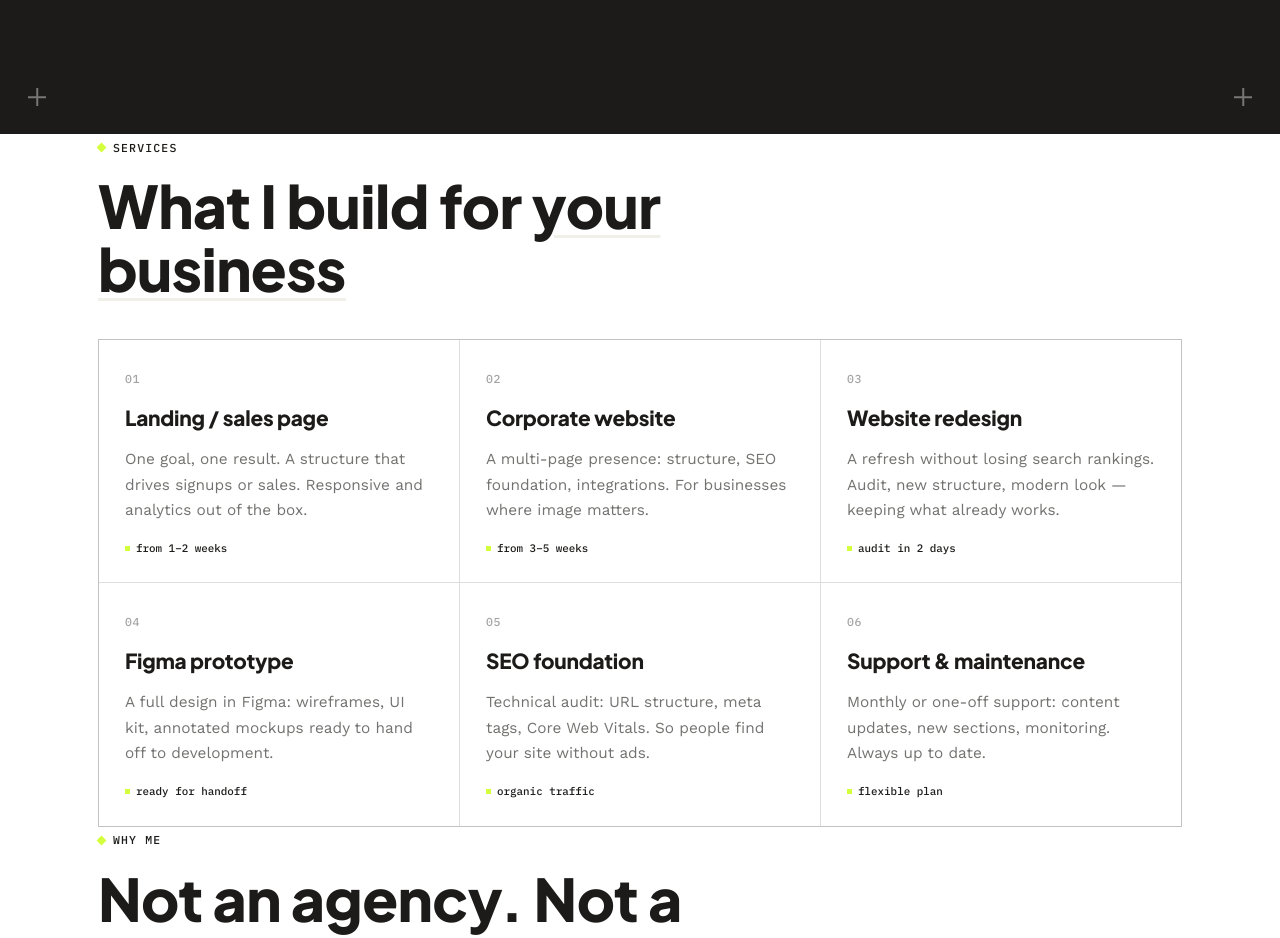
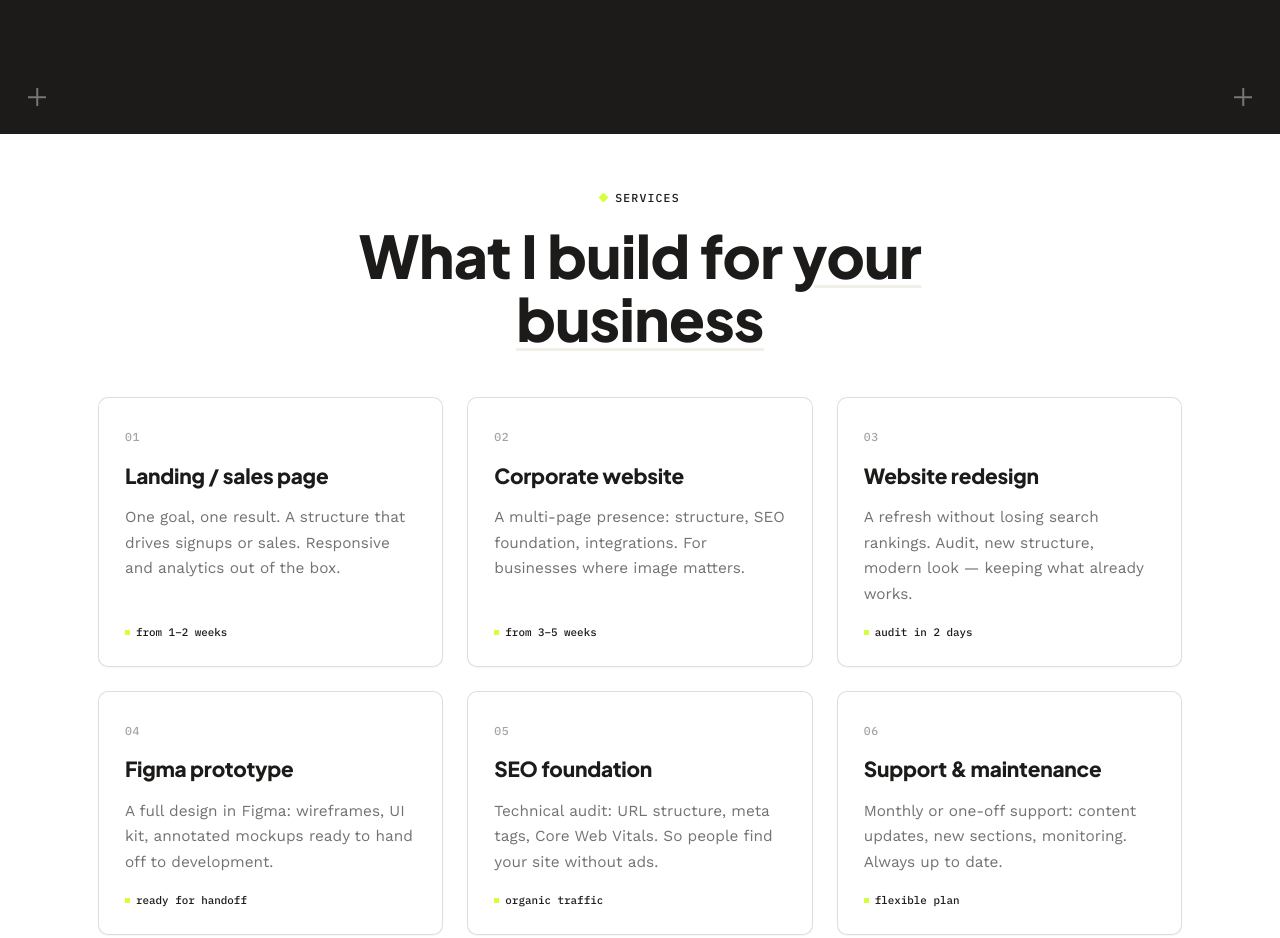
Before and after one commit to Lana234555/Stackup, a plain HTML site: page index.html in a window 1280 px wide. Shown: the part 1663-2601 px from the top of the page. Drawn offline with nearby package versions, Linux system fonts and the light colour scheme.

Commit message:
Services: 50px section spacing, centered title, card-style layout
Give each of the 6 service items its own rounded border/shadow with
real gaps between them instead of the shared hairline-grid look.

```diff
--- a/styles.css
+++ b/styles.css
@@ -230,11 +230,17 @@ nav.scrolled { background: rgba(255, 255, 255, 0.92); backdrop-filter: blur(14px
 .stat-div { width: 1px; height: 30px; background: var(--line); }
 
 /* ══════════════ SERVICES ══════════════ */
-.srv-grid { display: grid; grid-template-columns: repeat(3, 1fr); gap: 1px; background: var(--line); border: 1px solid var(--line); margin-top: 40px; }
+#services { padding: 50px 0; }
+#services .wrap > .reveal { text-align: center; }
+#services .eyebrow { justify-content: center; }
+#services .section-title { margin-left: auto; margin-right: auto; text-align: center; }
+.srv-grid { display: grid; grid-template-columns: repeat(3, 1fr); gap: 24px; margin-top: 48px; }
 .srv-card {
   position: relative; overflow: hidden; background: var(--paper);
+  border: 1px solid var(--line); border-radius: var(--radius-lg);
   padding: 30px 26px 26px; display: flex; flex-direction: column; gap: 14px;
-  transition: background 0.3s;
+  box-shadow: 0 1px 2px rgba(28,27,25,0.04);
+  transition: background 0.3s, box-shadow 0.3s, transform 0.3s, border-color 0.3s;
 }
 .srv-card::after {
   content: 'Обговорити →'; position: absolute; left: 0; right: 0; bottom: 0; height: 100%;
@@ -244,7 +250,7 @@ nav.scrolled { background: rgba(255, 255, 255, 0.92); backdrop-filter: blur(14px
   transform: translateY(100%); transition: transform 0.4s cubic-bezier(.22,1,.36,1); pointer-events: none;
 }
 .srv-card:hover::after { transform: translateY(0); }
-.srv-card:hover { background: var(--white); }
+.srv-card:hover { background: var(--white); border-color: var(--ink); box-shadow: 0 14px 32px rgba(28,27,25,0.12); transform: translateY(-4px); }
 .srv-num { font-family: "IBM Plex Mono", monospace; font-size: 0.72rem; color: var(--ink-faint); letter-spacing: 0.05em; }
 .srv-name { font-family: "Plus Jakarta Sans", sans-serif; font-weight: 800; font-size: 1.3rem; color: var(--ink); letter-spacing: -0.01em; }
 .srv-desc { font-size: 0.96rem; line-height: 1.68; color: var(--ink-soft); flex: 1; }
```
